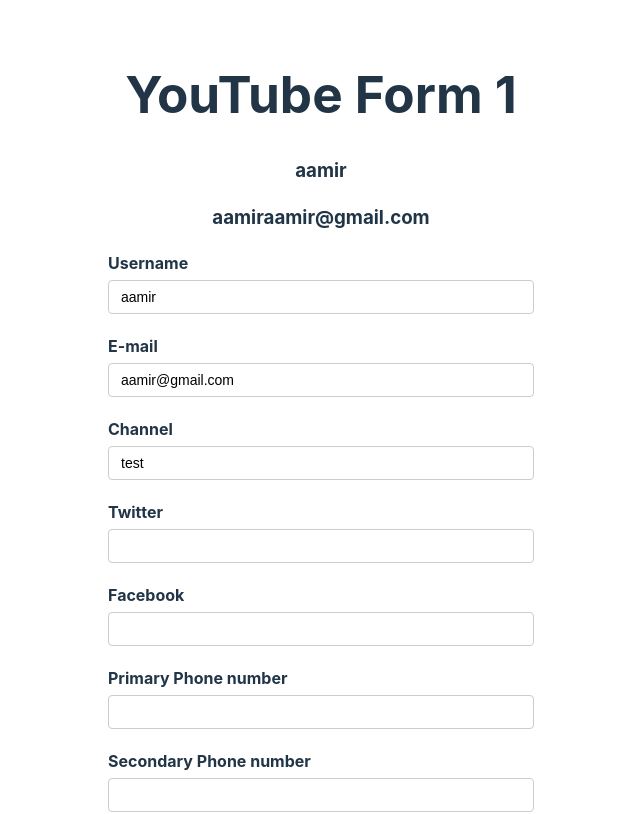
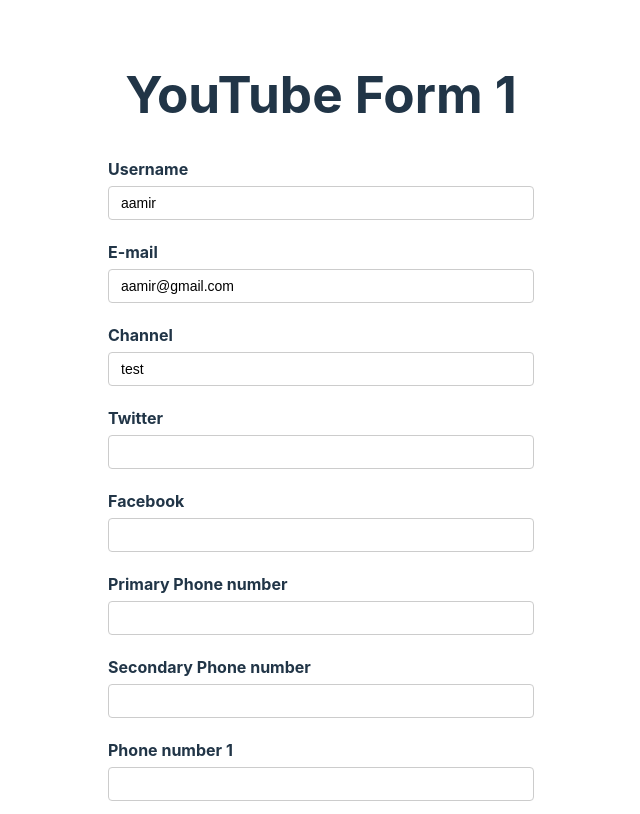
Before and after one commit to aamir12/react-form-hook, a React (Vite) app: page / in a window 1280 px wide. Shown: the top 814 px of the page, without its empty margins (319-959 px from the left). Built offline with nearby package versions, Linux system fonts and the light colour scheme.

Commit message:
add watcher

```diff
--- a/src/Components/YoutubeForm.tsx
+++ b/src/Components/YoutubeForm.tsx
@@ -1,5 +1,6 @@
 import { useFieldArray, useForm } from "react-hook-form";
 import { DevTool } from "@hookform/devtools";
+import { useEffect } from "react";
 type FormValues = {
   username: string;
   email: string;
@@ -48,16 +49,29 @@
   //watch is used to mointer changes of field;
   //it causes component re-render
   //it watches the changes of username
-  const watchUsername = watch("username");
+  //const watchUsername = watch("username");
   //we can also watch multiple fields
-  const watchUsernameEmail = watch(["username", "email"]);
+  //const watchUsernameEmail = watch(["username", "email"]);
+
+  //Entire form watch
+  //const watchForm = watch();
+
+  //it does not cause re-render
+  useEffect(() => {
+    const subscription = watch((value) => {
+      console.log(value);
+    });
+
+    return () => subscription.unsubscribe();
+  }, [watch]);
 
   renderCount++;
   return (
     <div>
       <h1>YouTube Form {renderCount / 2}</h1>
-      <h3>{watchUsername}</h3>
-      <h3>{watchUsernameEmail}</h3>
+      {/* <h3>{watchUsername}</h3> */}
+      {/* <h3>{watchUsernameEmail}</h3> */}
+      {/* {JSON.stringify(watchForm)} */}
 
       <form onSubmit={handleSubmit(onSubmit)} noValidate>
         <div className="form-control">
```
